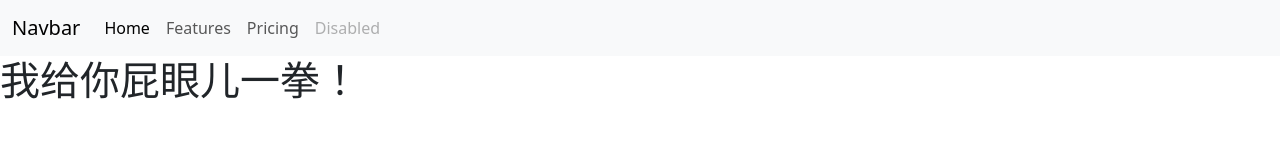
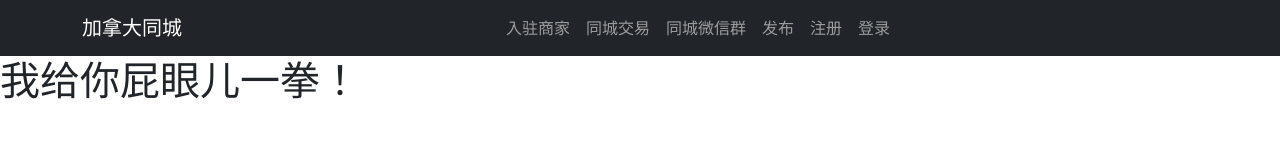
Before and after one commit to TonyJay226/58, a website: page 58Web/index.html in a window 1280 px wide. Drawn offline with Linux system fonts and the light colour scheme.

Commit message:
Navbar Updated

```diff
--- a/58Web/index.html
+++ b/58Web/index.html
@@ -9,26 +9,32 @@
   </head>
   <body>
 
-    <nav class="navbar navbar-expand-lg bg-body-tertiary">
-      <div class="container-fluid">
-        <a class="navbar-brand" href="#">Navbar</a>
+    <nav class="navbar navbar-expand-lg bg-dark navbar-dark">
+      <div class="container">
+        <a class="navbar-brand" href="#">加拿大同城</a>
         <button class="navbar-toggler" type="button" data-bs-toggle="collapse" data-bs-target="#navbarNav" aria-controls="navbarNav" aria-expanded="false" aria-label="Toggle navigation">
           <span class="navbar-toggler-icon"></span>
         </button>
         <div class="collapse navbar-collapse" id="navbarNav">
-          <ul class="navbar-nav">
+          <ul class="navbar-nav me-auto mb-2 mb-lg-0 ms-auto me-2">
             <li class="nav-item">
-              <a class="nav-link active" aria-current="page" href="#">Home</a>
+              <a class="nav-link" href="#">入驻商家</a>
             </li>
             <li class="nav-item">
-              <a class="nav-link" href="#">Features</a>
+              <a class="nav-link" href="#">同城交易</a>
             </li>
             <li class="nav-item">
-              <a class="nav-link" href="#">Pricing</a>
+              <a class="nav-link" href="#">同城微信群</a>
             </li>
             <li class="nav-item">
-              <a class="nav-link disabled">Disabled</a>
-            </li>
+              <a class="nav-link" href="#">发布</a>
+           </li>
+           <li class="nav-item">
+             <a class="nav-link" href="#">注册</a>
+           </li>
+           <li class="nav-item">
+             <a class="nav-link" href="#">登录</a>
+           </li>
           </ul>
         </div>
       </div>
```
Also changed, not shown: 1 other file.
